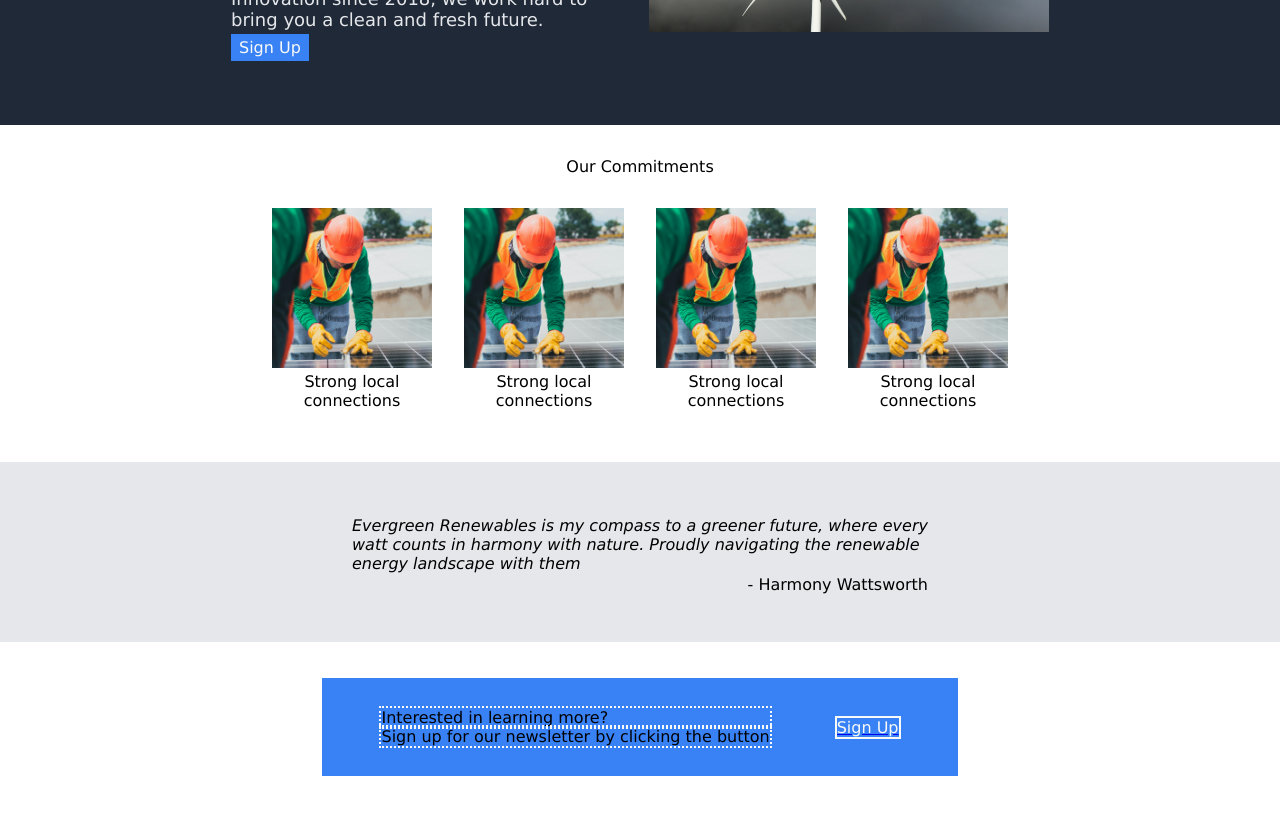
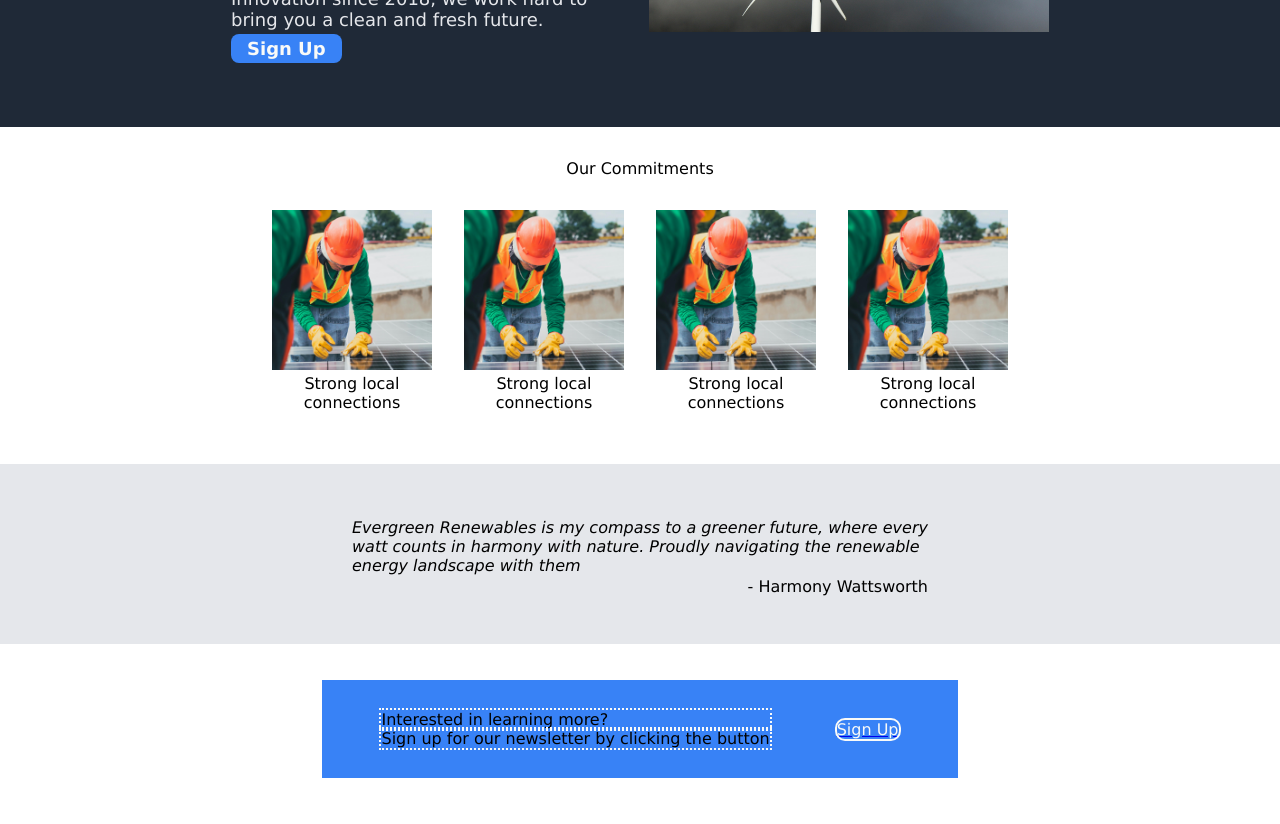
Before and after one commit to PHILLJAY/landing-page, a plain HTML site: page index.html in a window 1280 px wide. Shown: the part 236-1060 px from the top of the page. Drawn offline with Linux system fonts and the light colour scheme.

Commit message:
added rounded corners and background to buttons

```diff
--- a/styles.css
+++ b/styles.css
@@ -87,7 +87,9 @@ body{
 .hero.button{
     flex: 0 1 auto;
     max-width: fit-content;
-    padding: 4px 8px;
+    padding: 4px 16px;
+    font-size: 18px;
+    font-weight: bold;
 }
 
 .hero img{
@@ -201,6 +203,7 @@ div .image{
 .button{
     background-color: var(--btn);
     color: var(--light-txt);
+    border-radius: 8px;
 }
 
 .button:visited{
```
